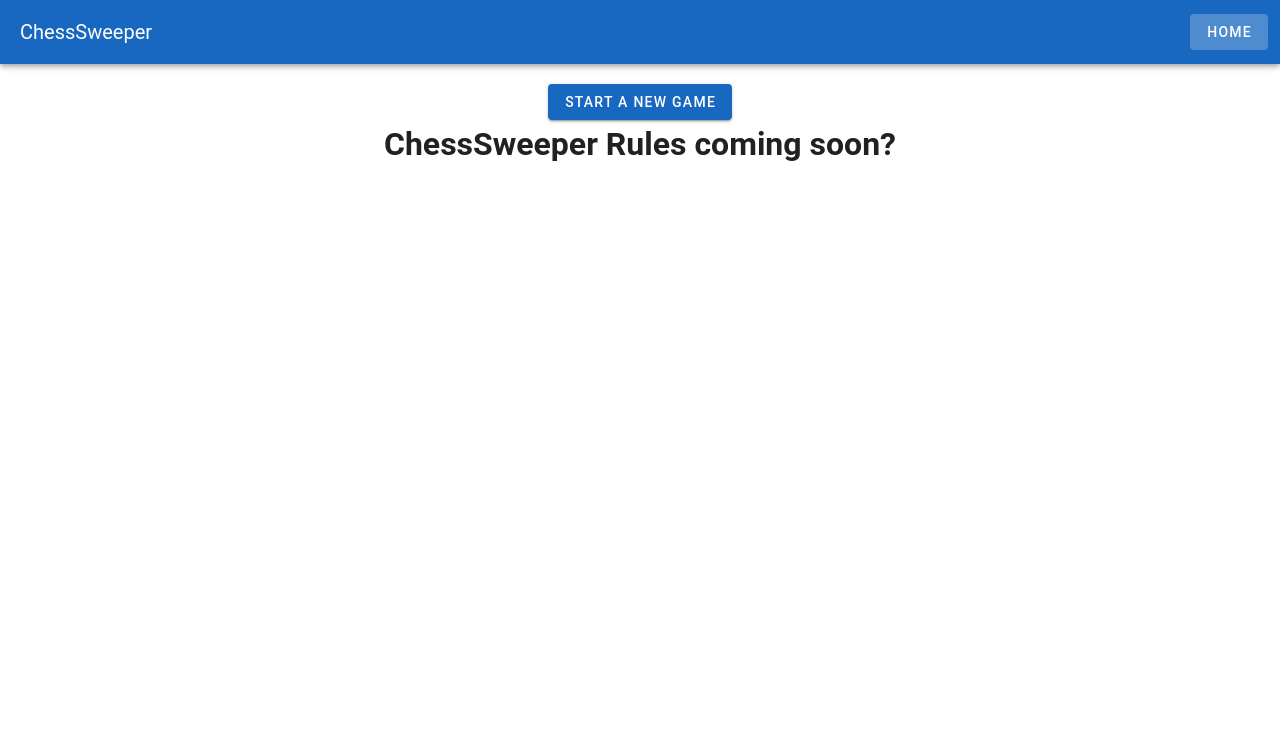
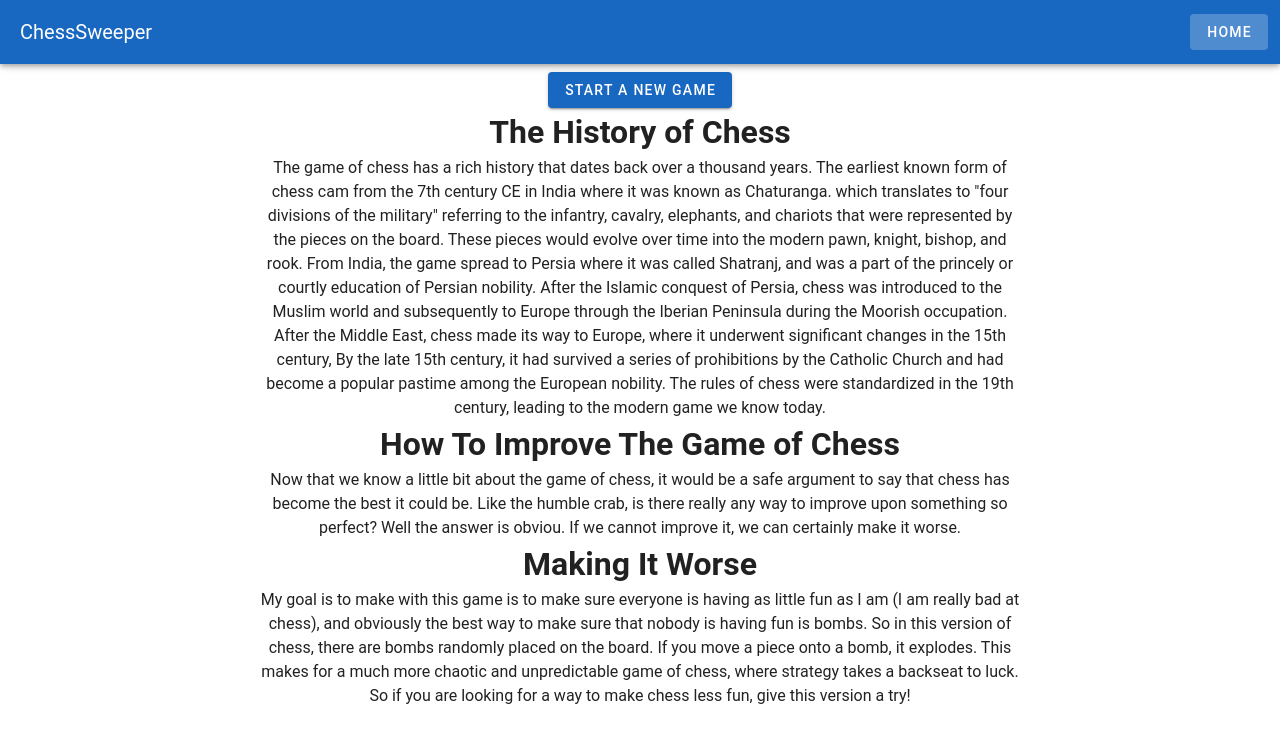
Before and after one commit to KorbinWeiler/ChessSweeper, a Nuxt app in the folder Frontend/: page / in a window 1280 px wide. Shown: the top 742 px of the page. Built offline with nearby package versions, Linux system fonts and the light colour scheme.

Commit message:
Enhance Pawn movement logic and update game navigation; remove obsolete pages

```diff
--- a/Frontend/Model/Pieces/Pawn.ts
+++ b/Frontend/Model/Pieces/Pawn.ts
@@ -13,6 +13,9 @@ class Pawn extends ChessPiece{
         const direction = this.color === 'white' ? -1 : 1;
         // Standard one-square move forward
         moves.push([currentX + direction, currentY]);
+        // Diagonal captures (one forward, one sideways) - validity checked by board logic
+        moves.push([currentX + direction, currentY + 1]);
+        moves.push([currentX + direction, currentY - 1]);
         if (!this.hasMoved){
             // Two-square move on first move
             moves.push([currentX + 2 * direction, currentY]);
--- a/Frontend/app/pages/game/[id].vue
+++ b/Frontend/app/pages/game.vue
@@ -8,7 +8,7 @@
 </template>
 
 <script setup lang="ts">
-import Chessboard from '../../components/chessboard.vue';
+import Chessboard from '../components/chessboard.vue';
 </script>
 
 <style scoped>
--- a/Frontend/app/pages/games.vue
+++ /dev/null
@@ -1,5 +0,0 @@
-<template>
-  <v-app>
-
-  </v-app>
-</template>
--- a/Frontend/app/pages/index.vue
+++ b/Frontend/app/pages/index.vue
@@ -2,11 +2,43 @@
   <v-app>
     <v-container class="pa-5" fluid fill-height>
       <v-row align="center" justify="center" class="fill-height">
-        <v-col cols="auto" class="text-center">
+        <v-col cols="auto" class="text-center content">
           <v-btn to="/setupgame" color="primary" large>Start a new Game</v-btn>
-          <h1>ChessSweeper Rules coming soon?</h1>
+          <h1>The History of Chess</h1>
+          <p>
+            The game of chess has a rich history that dates back over a thousand years. The earliest known form of chess cam from the 7th century CE
+            in India where it was known as Chaturanga. which translates to "four divisions of the military" referring to the infantry,
+            cavalry, elephants, and chariots that were represented by the pieces on the board. These pieces would evolve over time into the modern
+            pawn, knight, bishop, and rook. From India, the game spread to Persia where it was called Shatranj, and was a part of the princely or courtly
+            education of Persian nobility. After the Islamic conquest of Persia, chess was introduced to the Muslim world and subsequently to Europe through
+            the Iberian Peninsula during the Moorish occupation. After the Middle East, chess made its way to Europe, where it underwent significant changes in the 15th century,
+            By the late 15th century, it had survived a series of prohibitions by the Catholic Church and had become a popular pastime among the European nobility.
+            The rules of chess were standardized in the 19th century, leading to the modern game we know today.
+          </p>
+          <h1>How To Improve The Game of Chess</h1>
+          <p>
+            Now that we know a little bit about the game of chess, it would be a safe argument to say that chess has become the best it could be.
+            Like the humble crab, is there really any way to improve upon something so perfect? Well the answer is obviou. If we cannot improve it,
+            we can certainly make it worse.
+          </p>
+          <h1>Making It Worse</h1>
+          <p>
+            My goal is to make with this game is to make sure everyone is having as little fun as I am (I am really bad at chess), and obviously
+            the best way to make sure that nobody is having fun is bombs. So in this version of chess, there are bombs randomly placed on the board.
+            If you move a piece onto a bomb, it explodes. This makes for a much more chaotic and unpredictable game of chess,
+            where strategy takes a backseat to luck. So if you are looking for a way to make chess less fun, give this version a try!
+          </p>
         </v-col>
       </v-row>
     </v-container>
   </v-app>
 </template>
+
+<style scoped>
+.content {
+  max-width: 800px;
+  margin: 0 auto;
+  padding: 0 16px;
+  box-sizing: border-box;
+}
+</style>
--- a/Frontend/app/pages/setupgame.vue
+++ b/Frontend/app/pages/setupgame.vue
@@ -26,7 +26,7 @@ import { useRouter } from 'vue-router'
 
 const radios = ref('teleport')
 const router = useRouter()
-const startGame = () => router.push('/game/1')
+const startGame = () => router.push('/game')
 </script>
 
 <style scoped>
```
